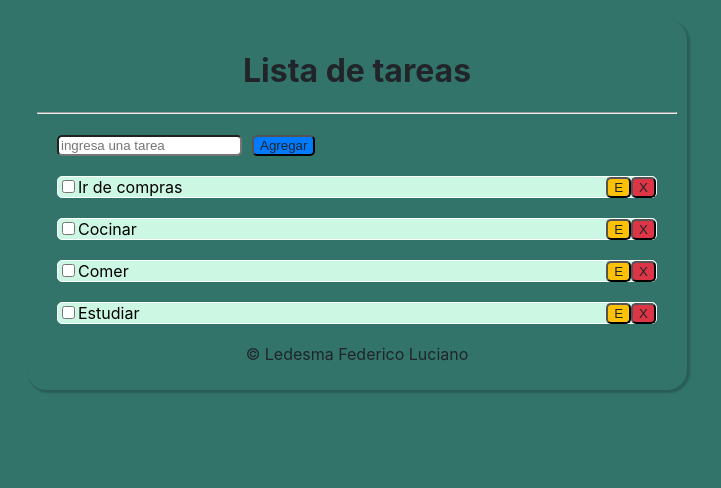
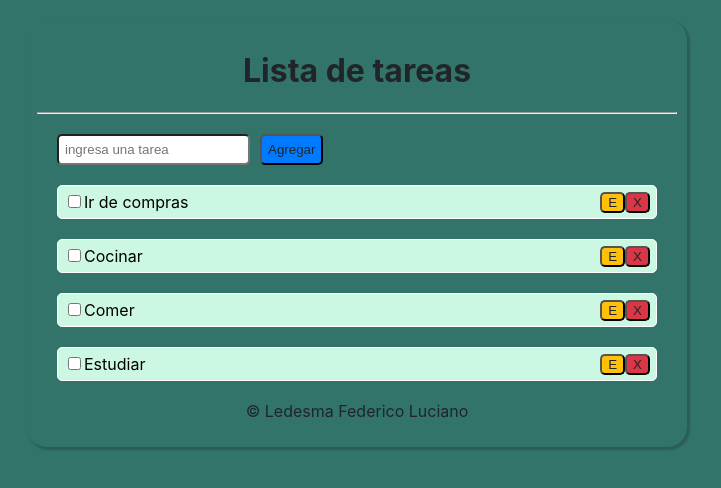
Before and after one commit to Fedreric/Crud-React, a React (Create React App) app: page / in a window 1280 px wide. Shown: the top 488 px of the page, without its empty margins (283-1004 px from the left). Built offline with nearby package versions, Linux system fonts and the light colour scheme.

Commit message:
Se agregan unas mejoras a los inputs

```diff
--- a/src/App.css
+++ b/src/App.css
@@ -17,6 +17,7 @@ h1,footer{
 }
 .input-border{
   border-radius: 5px;
+  padding: 6px;
 }
 .btn-eliminar{
   float:right;
@@ -38,6 +39,7 @@ h1,footer{
   border-radius: 5px;
   cursor: pointer;
   margin-left: 10px;
+  padding: 6px;
 }
 
 @media only screen and (max-width: 767px) {
```
